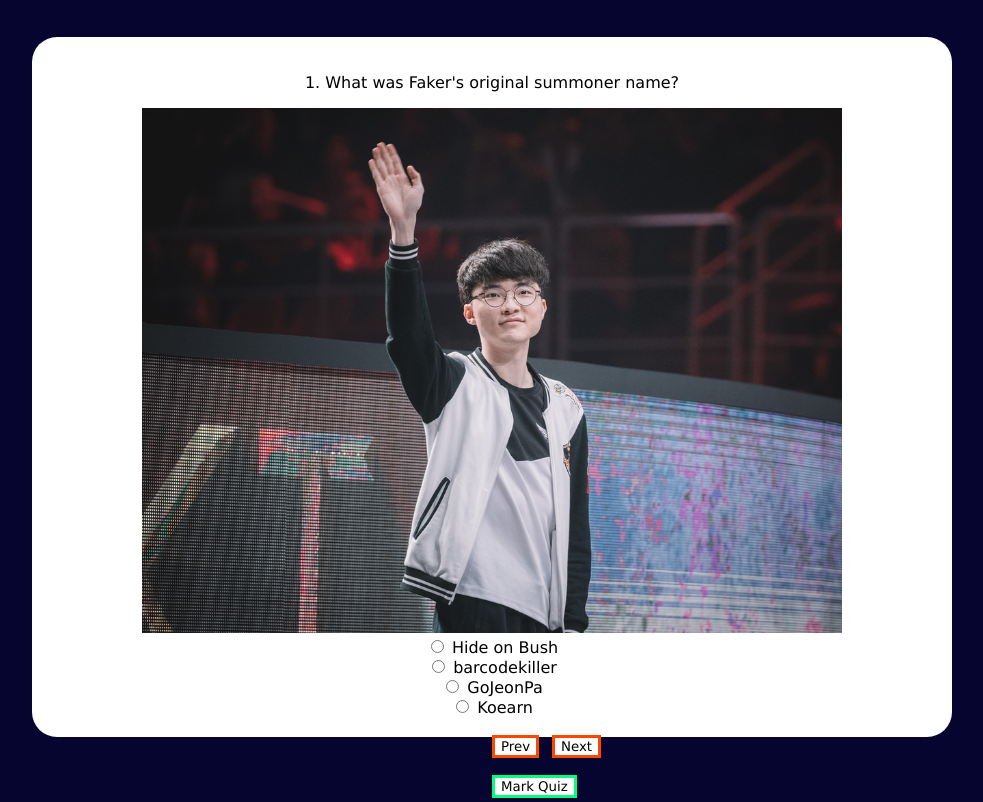
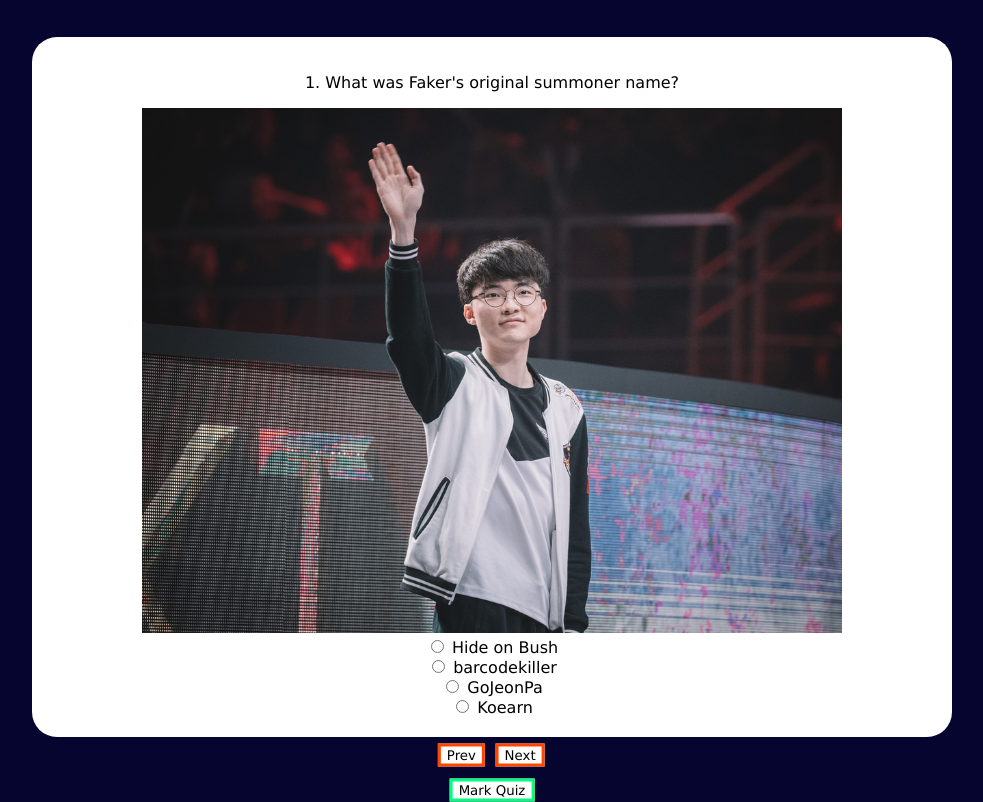
Before and after one commit to Shady4Lyfe/Quiz, a plain HTML site: page index.html in a window 1280 px wide. Shown: the part 85-887 px from the top of the page, without its empty margins (148-1131 px from the left). Drawn offline with nearby package versions, Linux system fonts and the light colour scheme.

Commit message:
Final (this time fr)

```diff
--- a/style.css
+++ b/style.css
@@ -42,7 +42,8 @@ h1 {
 #next {
   position: absolute;
   margin-left: 60px;
-  top: 820px;
+  top: 840px;
+  transform: translate(-115%, -50%);
   background-color: white;
   border-style: solid;
   border-width: 3px;
@@ -52,7 +53,8 @@ h1 {
 
 #prev {
   position: absolute;
-  top: 820px;
+  top: 840px;
+  transform: translate(-115%, -50%);
   background-color: white;
   border-style: solid;
   border-width: 3px;
@@ -62,7 +64,8 @@ h1 {
 
 #mark {
   position: absolute;
-  top: 860px;
+  top: 875px;
+  transform: translate(-50%, -50%);
   background-color: white;
   border-style: solid;
   border-width: 3px;
```
